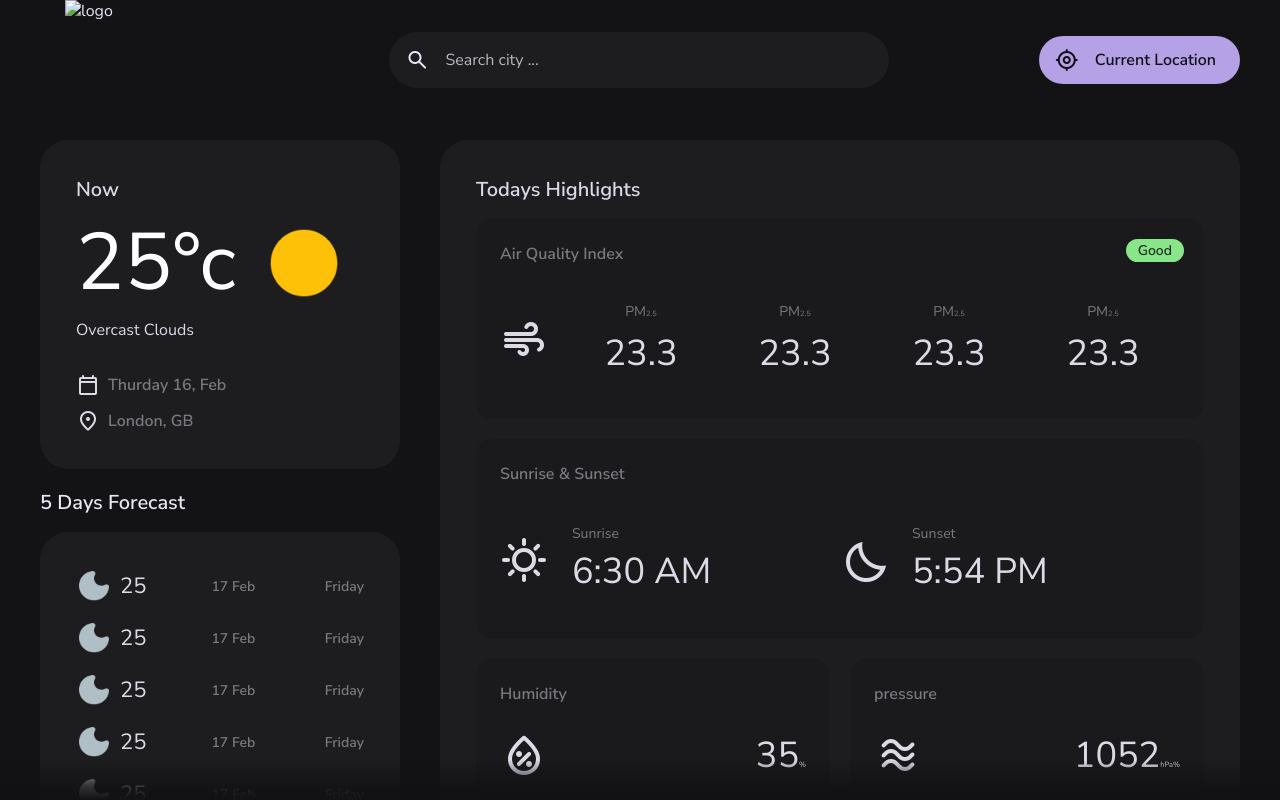
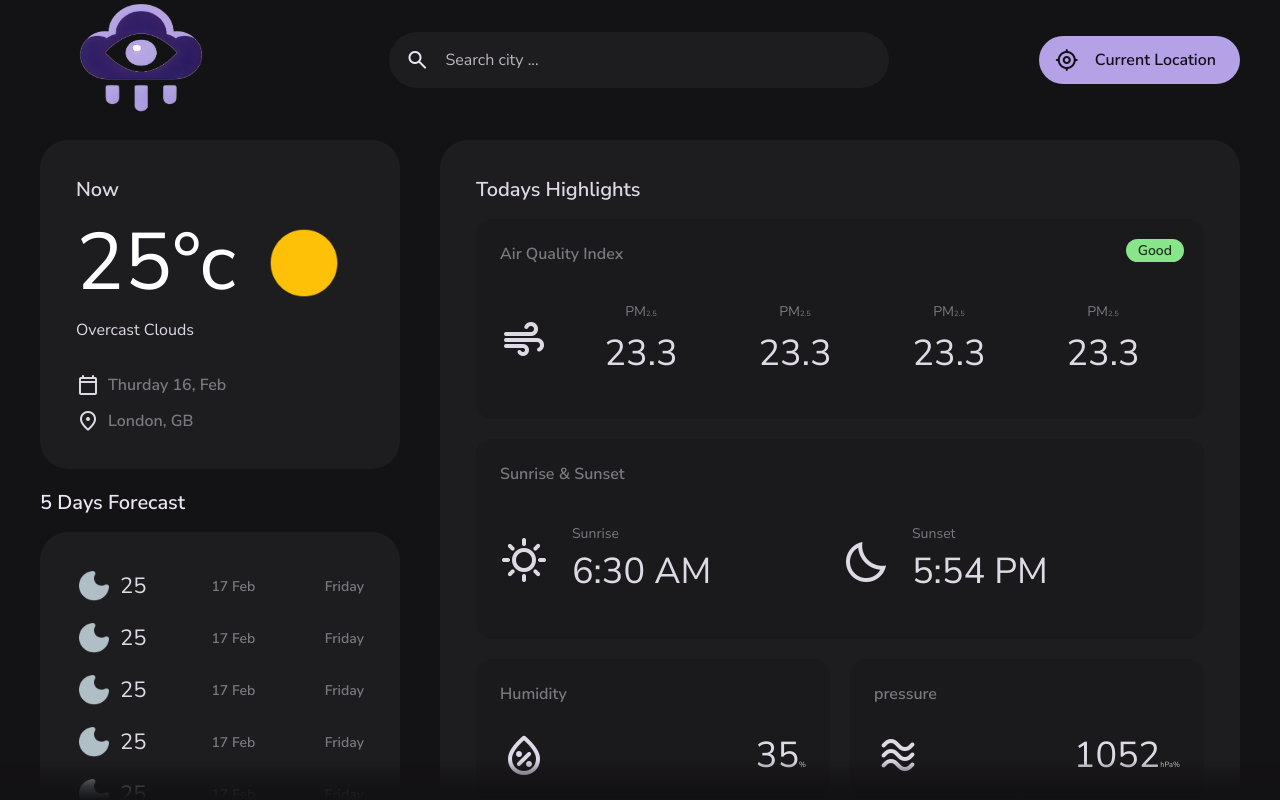
Before and after one commit to Rayan-Hammouche/skywatch, a plain HTML site: page index.html in a window 1280 px wide. Drawn offline with Linux system fonts and the light colour scheme; files whose address does not match are found by name.

Commit message:
Update index.html

```diff
--- a/index.html
+++ b/index.html
@@ -27,7 +27,7 @@
         <div class="container">
 
             <a href="#" class="logo">
-                <img src="./assets/image/main.png" width="150" height="50" alt="logo">
+                <img src="main.png" width="150" height="50" alt="logo">
             </a>
 
             <div class="search-view" data-search-view>
```
